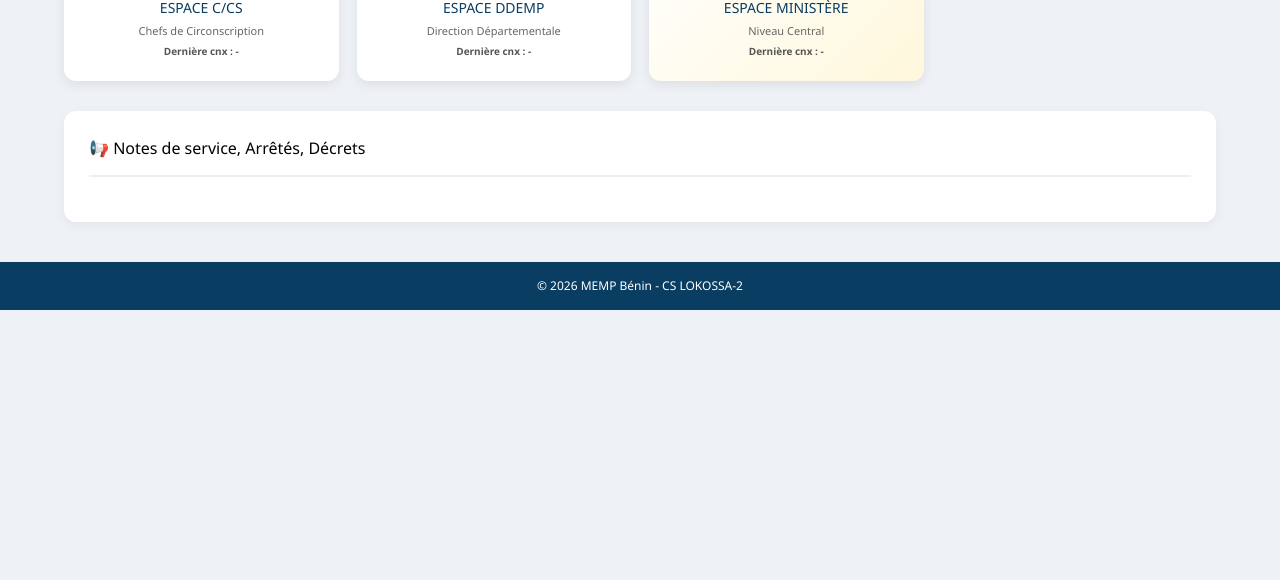
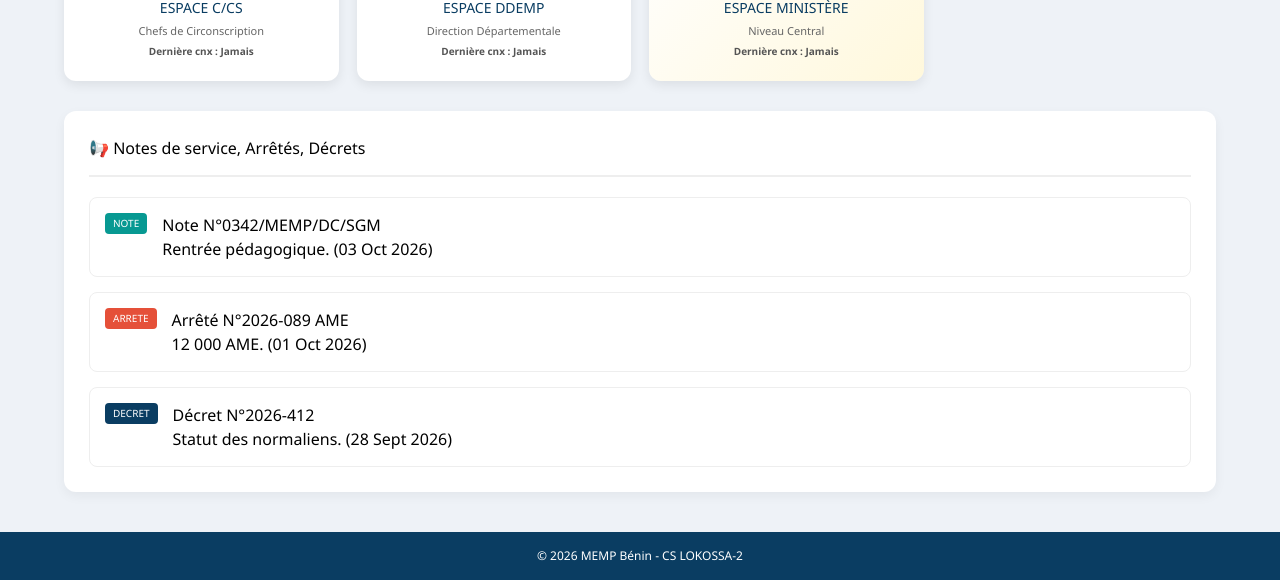
Before and after one commit to mike-la-legende-create/Courriers-Memp, a plain HTML site: page index.html in a window 1280 px wide. Shown: the part 469-1049 px from the top of the page. Before the commit the page ends 800 px from the top, so only its background shows below. Drawn offline with nearby package versions, Linux system fonts and the light colour scheme.

Commit message:
Update index.html

```diff
--- a/index.html
+++ b/index.html
@@ -936,6 +936,6 @@
     </div>
 
     <!-- Lien vers le fichier JavaScript externe -->
-    <script src="corrier interserviceMEMP.js"></script>
+    <script src="script.js"></script>
   </body>
 </html>
```
